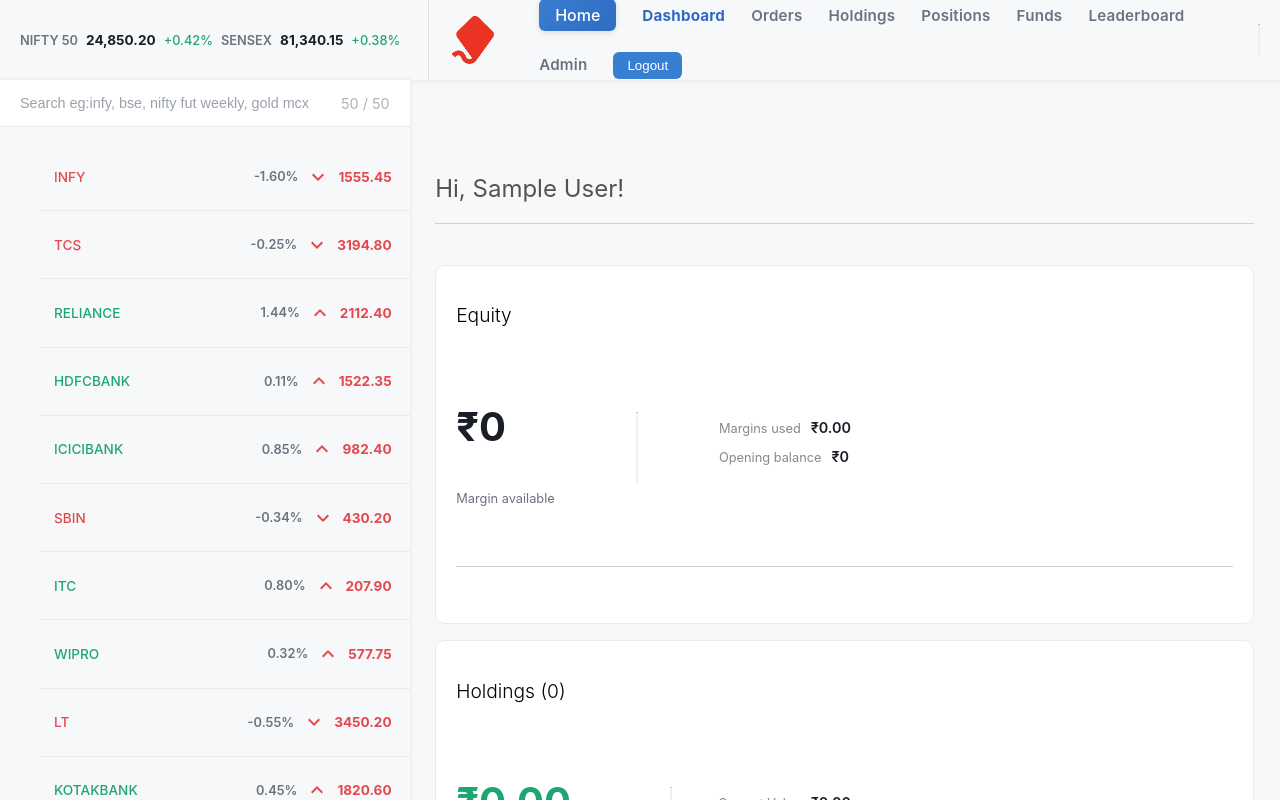
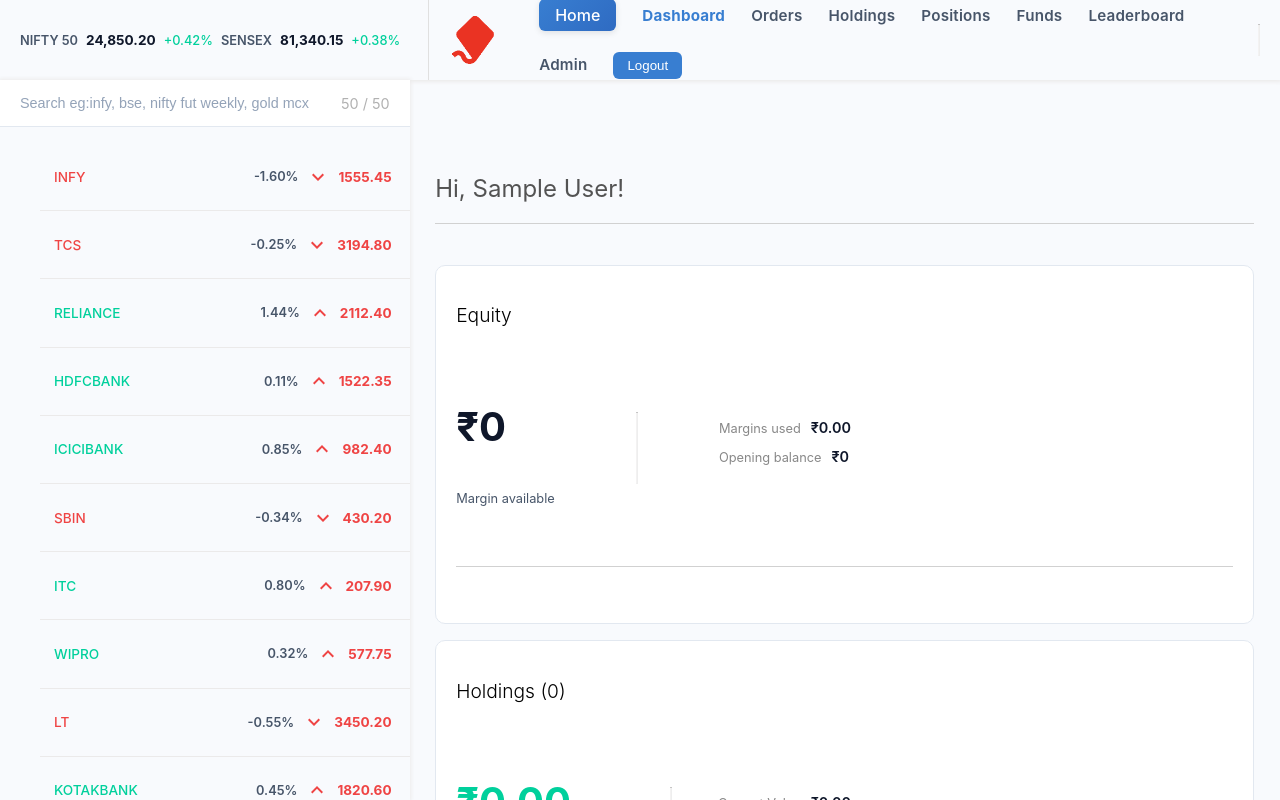
Before and after one commit to Shubham-07-creator/TradeXpert, a React app in the folder dashboard/: page / in a window 1280 px wide. Built offline with nearby package versions, Linux system fonts and the light colour scheme; no server answers; sample sign-in values are in the browser's storage.

Commit message:
apply Option 1 modern neo-broker color theme to frontend and dashboard

```diff
--- a/dashboard/src/index.css
+++ b/dashboard/src/index.css
@@ -1,13 +1,13 @@
 :root {
-  --color-primary: #2f6bc2;
-  --color-primary-dark: #245494;
-  --color-profit: #1ea672;
-  --color-loss: #e5484d;
-  --color-text-strong: #1a1f27;
-  --color-text-muted: #6b7280;
-  --color-text-faint: #9aa1ab;
-  --color-border: #e8eaed;
-  --color-bg-page: #f7f8fa;
+  --color-primary: #387ed1;
+  --color-primary-dark: #2563eb;
+  --color-profit: #00d09c;
+  --color-loss: #ef4444;
+  --color-text-strong: #0f172a;
+  --color-text-muted: #475569;
+  --color-text-faint: #94a3b8;
+  --color-border: #e2e8f0;
+  --color-bg-page: #f8fafd;
   --color-bg-card: #ffffff;
 }
 
--- a/frontend/src/index.css
+++ b/frontend/src/index.css
@@ -1,24 +1,31 @@
 @import url('https://fonts.googleapis.com/css2?family=Inter:wght@300;400;500;600;700&display=swap');
 
 :root {
+  /* Option 1: Modern Neo-Broker Palette */
   --primary: #387ED1;
-  --primary-dark: #2563A8;
+  --primary-dark: #2563EB;
   --primary-darker: #1B4D85;
   --accent: #00D09C;
+  --accent-soft: rgba(0, 208, 156, 0.12);
+  --danger: #EF4444;
+  --danger-soft: rgba(239, 68, 68, 0.12);
   --bg: #F8FAFD;
   --card-bg: #FFFFFF;
-  --ink: #1E293B;
+  --card-bg-subtle: #F1F5F9;
+  --ink: #0F172A;
   --ink-soft: #334155;
-  --muted: #64748B;
+  --muted: #475569;
   --faint: #94A3B8;
   --border: #E2E8F0;
   --radius-sm: 8px;
+  --radius-md: 12px;
   --radius-lg: 16px;
   --primary-light: #EBF2FC;
-  --shadow-sm: 0 1px 3px rgba(0,0,0,0.06);
-  --shadow-md: 0 4px 20px rgba(0,0,0,0.08);
-  --shadow-lg: 0 10px 40px rgba(0,0,0,0.12);
+  --shadow-sm: 0 1px 3px rgba(15, 23, 42, 0.05);
+  --shadow-md: 0 4px 20px rgba(15, 23, 42, 0.08);
+  --shadow-lg: 0 10px 40px rgba(15, 23, 42, 0.12);
   --gradient-hero: linear-gradient(135deg, #1B4D85 0%, #387ED1 50%, #00D09C 100%);
+  --gradient-btn: linear-gradient(135deg, #387ED1 0%, #00D09C 100%);
   --header-height: 108px;
 }
 
@@ -39,18 +46,23 @@
   --primary-dark: #387ED1;
   --primary-darker: #93C5FD;
   --accent: #10B981;
+  --accent-soft: rgba(16, 185, 129, 0.15);
+  --danger: #F87171;
+  --danger-soft: rgba(248, 113, 113, 0.15);
   --bg: #0B1120;
   --card-bg: #151F32;
+  --card-bg-subtle: #0E1726;
   --ink: #F8FAFC;
   --ink-soft: #CBD5E1;
   --muted: #94A3B8;
   --faint: #64748B;
   --border: #243247;
   --primary-light: rgba(79, 147, 230, 0.18);
-  --shadow-sm: 0 1px 3px rgba(0,0,0,0.4);
-  --shadow-md: 0 4px 20px rgba(0,0,0,0.5);
-  --shadow-lg: 0 10px 40px rgba(0,0,0,0.6);
+  --shadow-sm: 0 1px 3px rgba(0, 0, 0, 0.4);
+  --shadow-md: 0 4px 20px rgba(0, 0, 0, 0.5);
+  --shadow-lg: 0 10px 40px rgba(0, 0, 0, 0.6);
   --gradient-hero: linear-gradient(135deg, #0F172A 0%, #1E3A8A 50%, #065F46 100%);
+  --gradient-btn: linear-gradient(135deg, #387ED1 0%, #10B981 100%);
   color-scheme: dark;
 }
 
```
